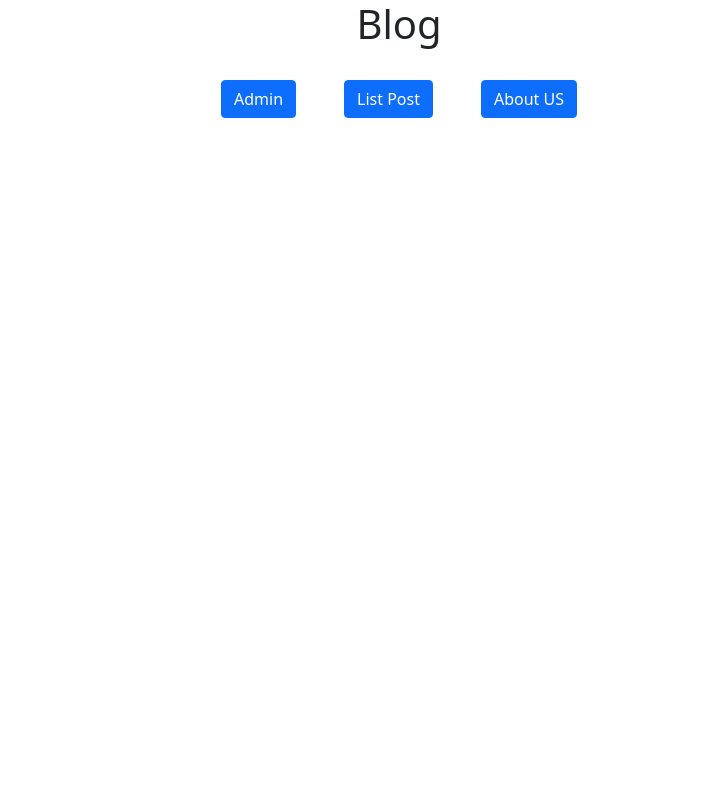
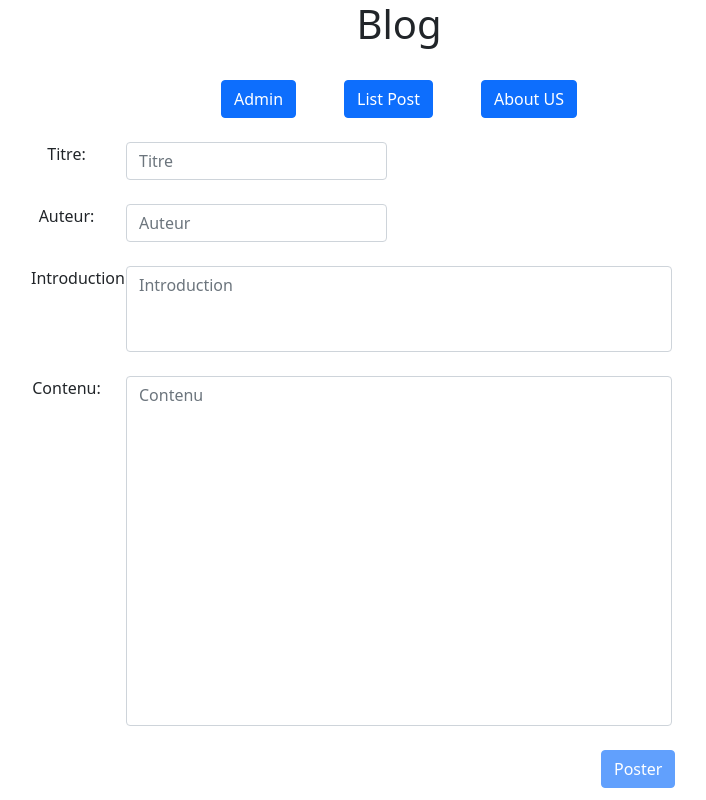
Before and after one commit to Nohan75/projet-blog-vue, a Vue app: page /#/ in a window 1280 px wide. Shown: the whole page, without its empty margins (241-947 px from the left). Built offline with nearby package versions, Linux system fonts and the light colour scheme; the HTML template or start-up script is replaced by a standard one.

Commit message:
formulaire admin

```diff
--- a/src/App.vue
+++ b/src/App.vue
@@ -1,16 +1,19 @@
 <template>
   <div id="app">
     <Blog />
+
   </div>
 </template>
 
 <script>
+
 import Blog from './components/Blog.vue'
 
 export default {
   name: 'App',
   components: {
-    Blog
+    Blog,
+
   }
 }
 </script>
--- a/src/components/Admin.vue
+++ b/src/components/Admin.vue
@@ -1,13 +1,62 @@
 <template>
-    <div>
+  <div class="container">
+    <div class="row">
+        <form>
+            <div class="row">
+                <div class="col-sm-2"></div>
+                <div class="col-sm-1"><label for="titre"> <span class="label"> Titre:</span></label></div>
+                <div class="col-sm-3"><input class="form-control" name="titre" type="text" placeholder="Titre" v-model="titre"></div>
+                <div class="col-sm-6"></div>
+            </div>
+            <br>
+            <div class="row">
+                <div class="col-sm-2"></div>
+                <div class="col-sm-1"><label for="auteur">Auteur:</label></div>
+                <div class="col-sm-3"><input class="form-control" name="auteur" type="text" placeholder="Auteur" v-model="auteur"></div>
+                <div class="col-sm-6"></div>
+            </div>
+            <br>
+            <div class="row">
+                <div class="col-sm-2"></div>
+                <div class="col-sm-1"><label for="intro">Introduction:</label></div>
+                <div class="col-sm-6"><textarea class="form-control" maxlength="70" rows="3" id="intro" name="intro" type="text" placeholder="Introduction" style="resize: none;" v-model="intro"></textarea></div>
+                <div class="col-sm-3"></div>
+            </div>
+            <br>
+            <div class="row">
+                <div class="col-sm-2"></div>
+                <div class="col-sm-1"><label for="contenu">Contenu:</label></div>
+                <div class="col-sm-6"><textarea class="form-control" id="contenu" rows="14" name="contenu" type="text" placeholder="Contenu" style="resize: none;" v-model="contenu" ></textarea></div>
+                <div class="col-sm-3"></div>
+            </div>
+            <br>
+            <div class="row">
+                <div class="col-sm-8"></div>
+                <div class="col-sm-1" v-if="titre == '' || auteur == '' || intro== '' || contenu == ''">
+                    <button class="btn btn-primary" disabled>Poster</button>
+                </div>
+                <div class="col-sm-1" v-else>
+                    <button class="btn btn-primary">Poster</button>
+                </div>
+                <div class="col-sm-3"></div>
+            </div>
 
+        </form>
     </div>
+  </div>
 </template>
 <script>
 export default {
-    name: 'Admin',
-
-}
+  name: "Admin",
+  data(){
+      return{
+          titre:'',
+          auteur:'',
+          intro:'',
+          contenu:''
+      }
+  }
+};
 </script>
 <style>
 
```
Also changed, not shown: 1 other file (tests, documents, lock files or other folders).
